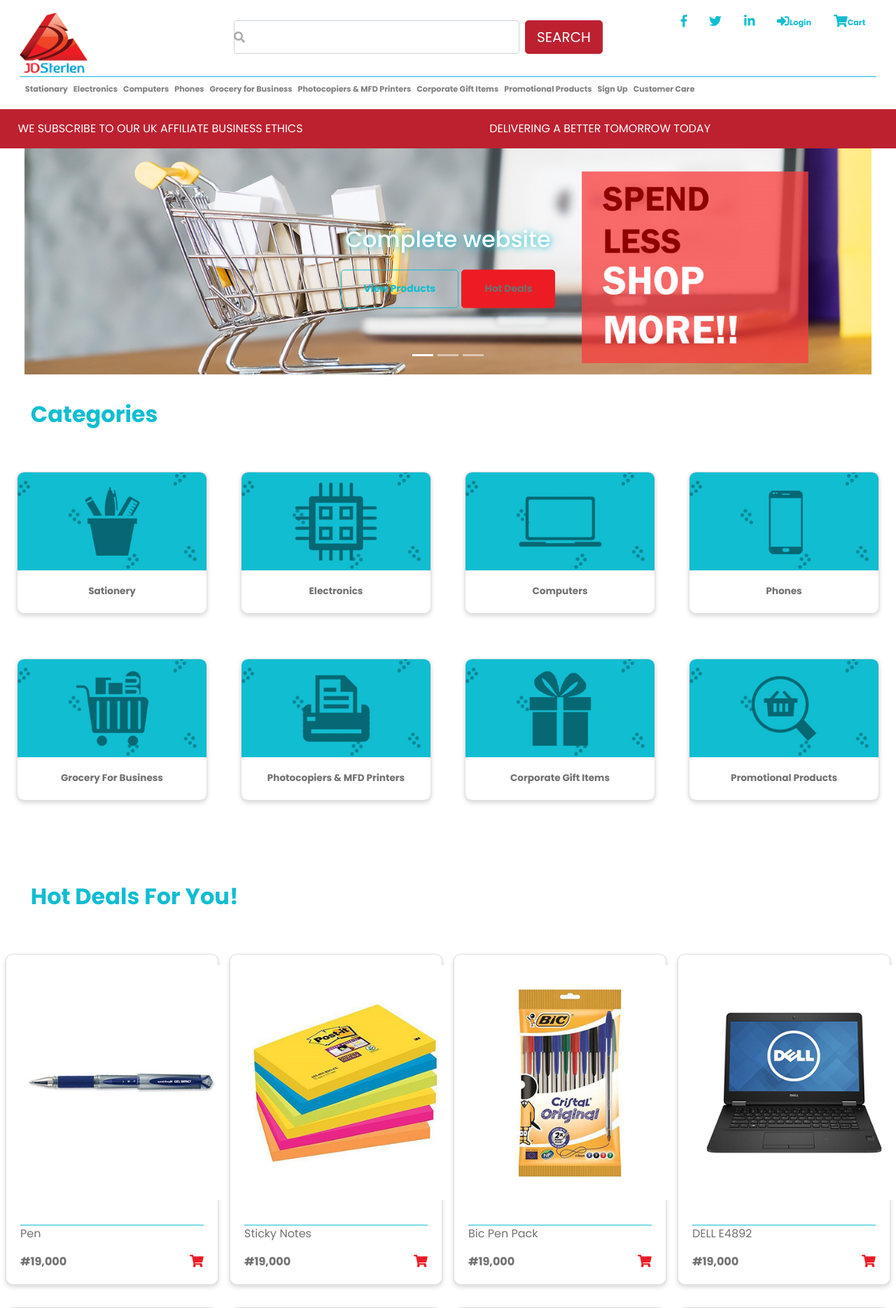
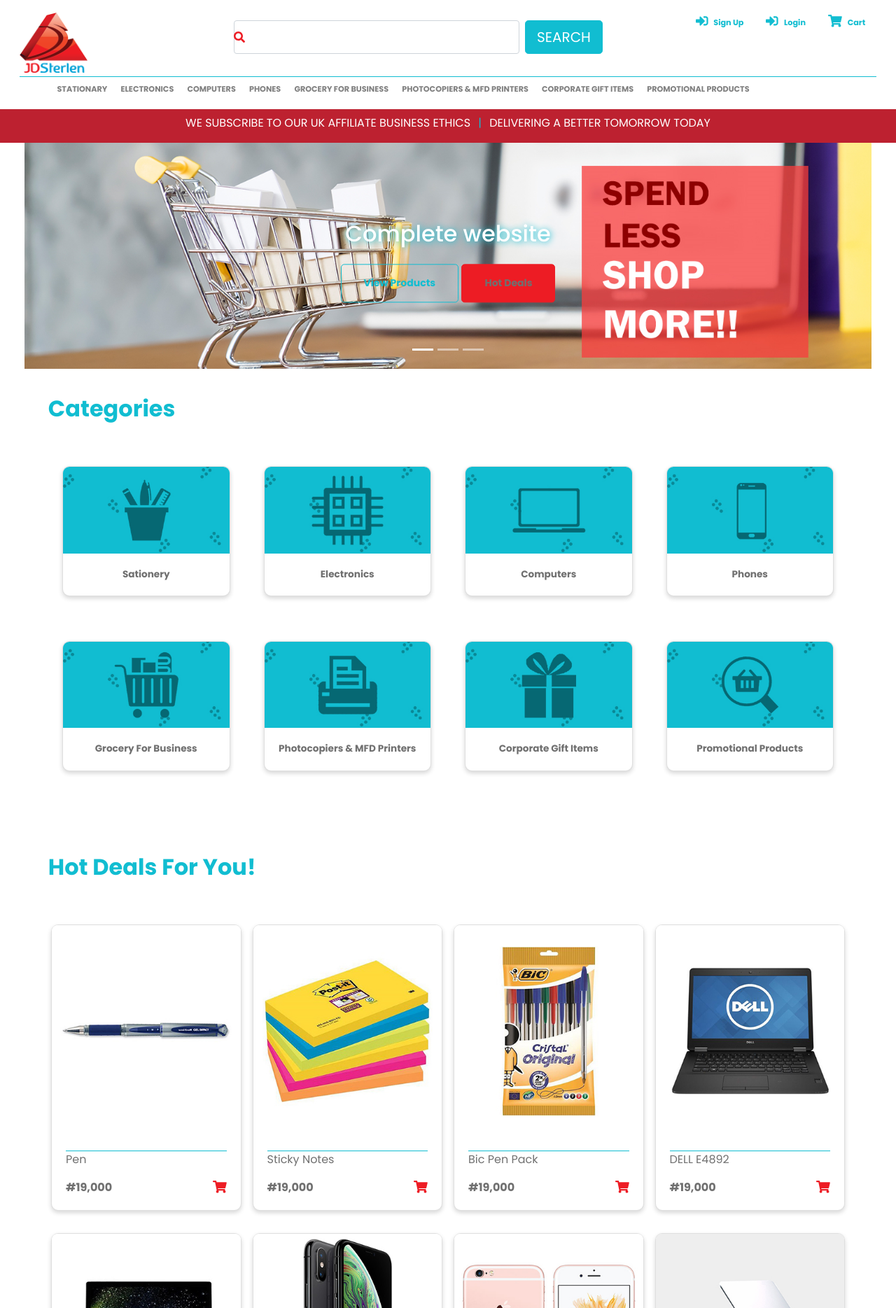
Before and after one commit to XownSolutionsLimited/jdsterlins, a PHP site: page /index.php in a window 1280 px wide. Shown: the top 1869 px of the page at 70% size. Run offline with PHP 8.4, Linux system fonts and the light colour scheme; some libraries are stand-ins or nearby versions.

Commit message:
fix header

```diff
--- a/header.html
+++ b/header.html
@@ -38,8 +38,8 @@
 			  </button>
 		</div>
 
-			<ul class="d-flex flex-wrap justify-content-end col-md-3 col-sm-12">
-				<li class=" nav-item">
+			<ul class="d-flex flex-wrap justify-content-end col-md-3 col-sm-12 top">
+				<!-- <li class=" nav-item">
 					<a class="nav-link " href="" ><i class="icon fab fa-facebook-f"></i></a>
 				  </li>
 				  <li class=" nav-item">
@@ -47,12 +47,15 @@
 				  </li>
 				  <li class=" nav-item">
 					<a class="nav-link " href="" ><i class="icon fab fa-linkedin-in"></i></a>
+				  </li> -->
+				  <li class=" nav-item">
+					<a class="nav-link " href="login.html" ><i class="icon fas fa-sign-in-alt mr-2"></i>Sign Up</a>
 				  </li>
 				<li class=" nav-item">
-				  <a class="nav-link " href="login.html" ><i class="icon fas fa-sign-in-alt"></i>Login</a>
+				  <a class="nav-link " href="login.html" ><i class="icon fas fa-sign-in-alt mr-2"></i>Login</a>
 				</li>
 				<li class=" nav-item">
-				  <a class="nav-link" href="cart.html"><i class="icon fas fa-shopping-cart"></i>Cart</a>
+				  <a class="nav-link " href="cart.html"><i class="icon fas fa-shopping-cart mr-2"></i>Cart</a>
 				</li>
 			<!-- 	<li class=" nav-item">
 				  <a class="nav-link" href="serices.html">Services</a>
@@ -77,7 +80,7 @@
         >
           <span class="navbar-toggler-icon"></span>
         </button>
-        <div class="collapse navbar-collapse" id="navbarResponsive">
+        <div class="collapse navbar-collapse menu padding pb-0 menu" id="navbarResponsive">
           <ul class="navbar-nav">
             <li class=" nav-item">
               <a class="nav-link " href="#" >Stationary</a>
@@ -103,12 +106,7 @@
 			  <li class=" nav-item">
 				<a class="nav-link " href="#" >Promotional Products</a>
 			  </li>
-            <li class=" nav-item">
-              <a class="nav-link" href="#">Sign Up</a>
-            </li>
-            <li class=" nav-item">
-              <a class="nav-link" href="#">Customer Care</a>
-            </li>
+
 
           </ul>
         </div>
@@ -116,14 +114,15 @@
 	  </div>
     </nav>
   <!--- site tag line -->
-<div class='d-flex flex-wrap col-12 bg vision'>
-	<div class='mr-auto pl-4'>
+<div class='d-flex justify-content-center flex-wrap col-12 bg vision '>
+	<div class="mid pt-2 " >
 		<p>We subscribe to our UK affiliate Business Ethics</p>
 		</div>
-		<div >
+		<p class="text-blue  pt-2 ">|</p>
+		<div class="mid  pt-2 ">
 		<p>DELIVERING A BETTER TOMORROW TODAY </p>
 		</div>
-		<div class='ml-auto'>
+		<div >
 		</div>
 
 </div>
--- a/index.php
+++ b/index.php
@@ -303,6 +303,12 @@
 							  <li class=" nav-item">
 								<a class="nav-link " href="#" >Privacy policy</a>
 							  </li>
+							  <li class=" nav-item">
+							<a class="nav-link" href="#">Sign Up</a>
+							</li>
+							<li class=" nav-item">
+							<a class="nav-link" href="#">Customer Care</a>
+							</li>
 						  </ul>
 
 
--- a/style.css
+++ b/style.css
@@ -6,6 +6,10 @@ body {
   width: 100%;
   font-family: "poppins", sans-serif;
   color:#707070;
+}
+.has-search svg:not(:root).svg-inline--fa {
+  overflow: visible;
+  color:#ED1C24;
 }
 p,a{
   color:#707070;
@@ -23,9 +27,16 @@ background-color: transparent;
 background-image: none;
 border-color: #11BDD1;
 }
+.text-blue{
+  color:  #11BDD1 !important;
+}
 .btn-outline a{
   color:#11BDD1;
 
+}
+.mid{
+  padding-left:8px;
+  padding-right:8px;
 }
 .categories [class*="col-"] ,#hot-deal s[class*="col-"]{
   padding: 1rem!important;
@@ -34,8 +45,9 @@ border-color: #11BDD1;
   padding:1rem 0.4rem;
 }
 .head .btn-primary {
-  background-color: #bd2130;
-  border: 1px solid #bd2130;
+  background-color:  #11BDD1;
+  border: 1px solid #11BDD1;
+
 }
 .navbar {
   padding: 0.8em;
@@ -64,6 +76,10 @@ margin-right: 8px;
   /*.navbar li {
  padding-right: 1.4em;
 }*/
+.menu .nav-link{
+  text-transform: uppercase;
+
+}
 .nav-link {
   font-size: 1.1em !important;
 
@@ -107,12 +123,15 @@ margin-right: 8px;
 }
 .padding {
   padding-bottom: 2rem;
+  padding-left: 60px;
+  padding-right:60px;
 }
 .vision p{
-  margin-top: 1rem;
-    margin-bottom: 1rem;
+  padding:8px;
+/*   margin-top: 1rem;
+    margin-bottom: 1rem; */
     text-transform: uppercase;
-    padding:0.4rem 1.9rem;
+    /* padding:0.4rem 1.9rem; */
     color:#ffff;
 }
 
@@ -148,9 +167,9 @@ margin-right: 8px;
 .vision p {
   padding: 0 0.1rem;
 }
-.products .card-img{
+/* .products .card-img{
   margin: 5%;
-}
+} */
 .card-img-top {
   width: 100%;
   border-top-left-radius: calc(10px - 1px);
@@ -179,6 +198,10 @@ font-weight: bold;
 }
 .head .icon,.icon:hover ,.head .nav-link{
   color: #11BDD1;
+}
+.menu .nav-link{
+  margin: 0 0.5em;
+
 }
 /*==about==us==*/
 .text-red{
@@ -408,7 +439,11 @@ Medium (md) devices (tablets, 768px and up)*/
     font-weight:600
   }
 
-
+  .padding {
+    padding-bottom: 2rem;
+    padding-left: 20px;
+    padding-right:20px;
+  }
   }
 
 /*ipad*/
@@ -436,10 +485,26 @@ margin: 1%;
     padding-left: 60px;
       padding-right: 60px;
   }
+  .padding {
+    padding-bottom: 2rem;
+    padding-left: 40px;
+    padding-right:40px;
+  }
 }
+/*ipadpro etc*/
+@media only screen
+  and (min-device-width: 834px)
+  and (max-device-width: 1112px) {
+  .products .card-img {
+    margin: 0;
+}
+  }
 /*Extra (xl) large devices (large desktops, 1200px and up)*/
 @media  (min-device-width: 1900px) {
-
+  .mid{
+    padding-left:8px;
+    padding-right:8px;
+  }
   .categories .card{
     max-width:30rem;
 
```
Also changed, not shown: other parts of style.css (+29 -3 lines).
